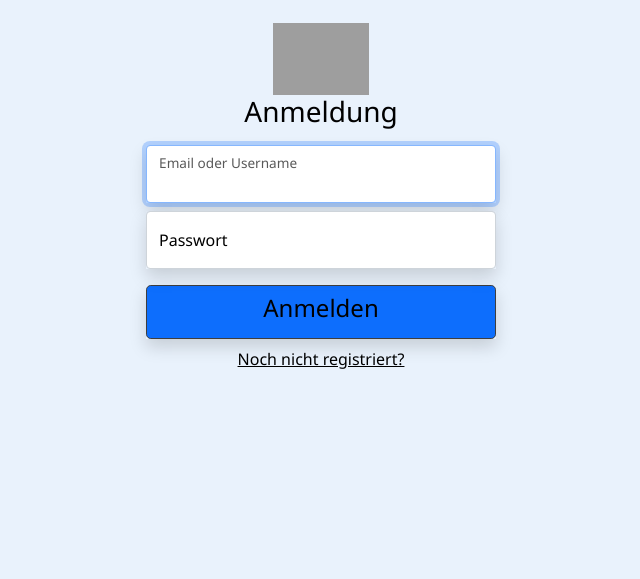
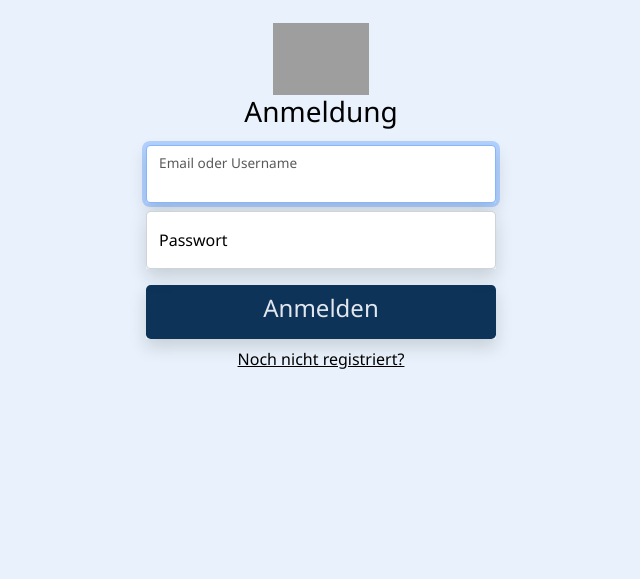
Before and after one commit to daniel-hopium/ITP-webshop, a PHP site: page /inc/pgs/login.php in a window 1280 px wide. Shown: the part 65-644 px from the top of the page, without its empty margins (319-959 px from the left). Run offline with PHP 8.4, Linux system fonts and the light colour scheme; some libraries are stand-ins or nearby versions; grey boxes are pictures that could not be loaded.

Commit message:
Login color fix

```diff
--- a/inc/pgs/login.php
+++ b/inc/pgs/login.php
@@ -28,7 +28,7 @@
       </div>
 
       <div class="mt-3 d-grid shadow">
-        <button type="submit" class="btn btn-lg btn-primary btn-block">
+        <button type="submit" class="btn btn-lg secondary-bg-color btn-block secondary-color">
           <h1 class="h4">Anmelden</h1>
         </button>
       </div>
```
